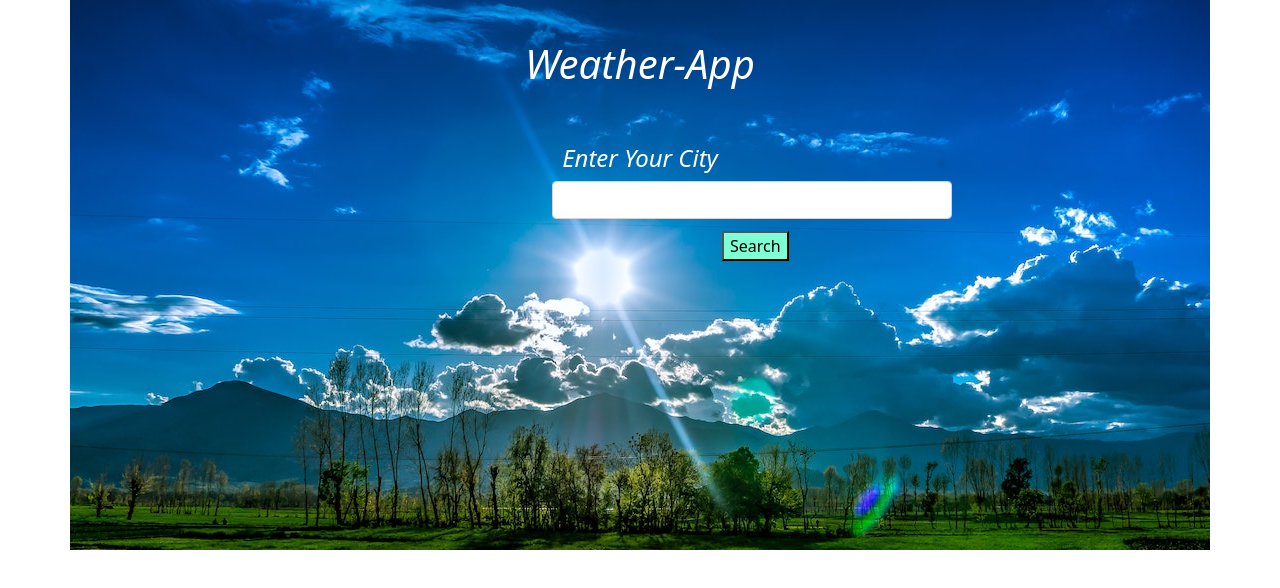
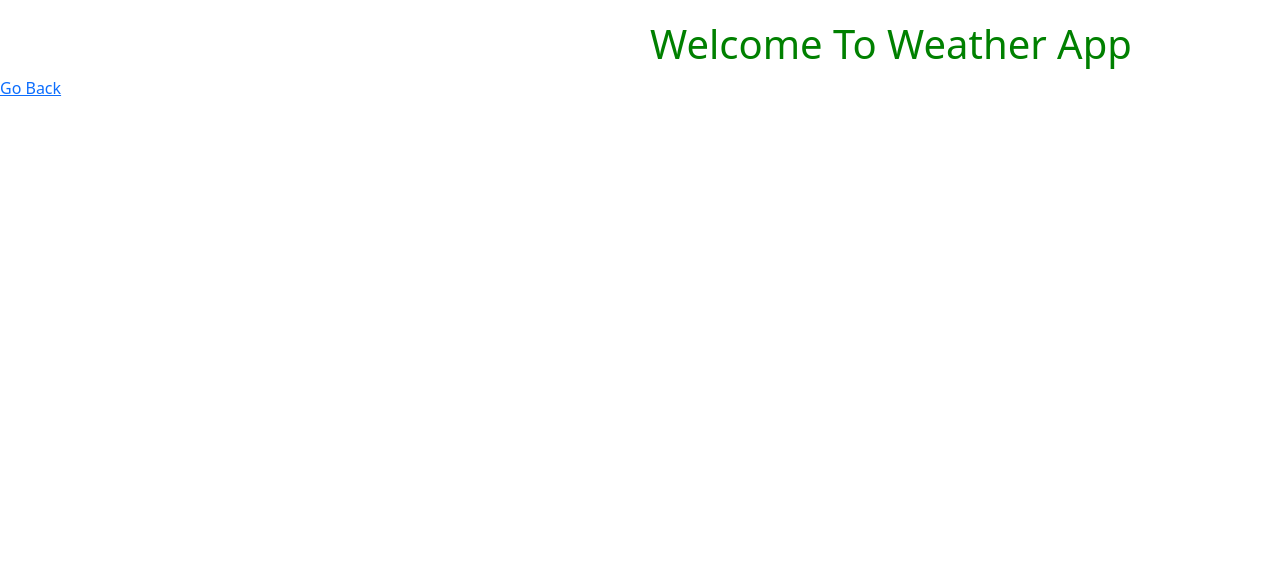
Before and after one commit to hawlader2000/Weather-app, a React (Create React App) app: page /anotherpage in a window 1280 px wide. Shown: the top 588 px of the page. Built offline with nearby package versions, Linux system fonts and the light colour scheme.

Commit message:
adding navigate

```diff
--- /dev/null
+++ b/src/AnotherPage.js
@@ -0,0 +1,14 @@
+import React from "react";
+import styles from "./styles/Button.module.css";
+import { Link } from "react-router-dom";
+const AnotherPage = (props) => {
+  return (
+    <>
+      <h1 id={styles.homeheader1}>Welcome To Weather App</h1>
+
+      <Link to="/">Go Back</Link>
+    </>
+  );
+};
+
+export default AnotherPage;
--- a/src/App.js
+++ b/src/App.js
@@ -1,16 +1,14 @@
 import { BrowserRouter, Routes, Route } from "react-router-dom";
-import Details from "./Details";
 import WeatherApp from "./WeatherApp";
-import Home from "./Home";
+import AnotherPage from "./AnotherPage";
 function App() {
   return (
     <>
       <BrowserRouter>
         <Routes>
-          {/* <Route path="/" element={<Home />} /> */}
-          <Route path="/search" element={<Details />} />
+          <Route path="/anotherpage" element={<AnotherPage />} />
+          <Route path="/" element={<WeatherApp />} />
         </Routes>
-        <WeatherApp />
       </BrowserRouter>
     </>
   );
--- a/src/Details.js
+++ b/src/Details.js
@@ -1,6 +1,7 @@
 import React from "react";
 import styles from "./styles/Button.module.css";
 const Details = (props) => {
+  console.log(props);
   return (
     <>
       {Object.keys(props.users).length > 0 && (
--- a/src/Home.js
+++ /dev/null
@@ -1,7 +0,0 @@
-import React from "react";
-
-const Home = () => {
-  return <h1>Hello</h1>;
-};
-
-export default Home;
--- a/src/WeatherApp.js
+++ b/src/WeatherApp.js
@@ -1,42 +1,40 @@
 import styles from "./styles/Button.module.css";
-// import WeatherDesign from "./WeatherDesign";
-// import { Link } from "react-router-dom";
 import Details from "./Details";
 import Hourinfo from "./Hourinfo";
 import axios from "axios";
 import React, { useEffect, useState } from "react";
+import { useNavigate } from "react-router-dom";
 
 const WeatherApp = () => {
-  const apiKey = "f64b2069f80741a0a7750643222212";
+  const navigate = useNavigate();
   const [users, setUsers] = useState("");
   const [error, setError] = useState(null);
-  const [city, setCity] = useState("");
-  const weatherdata = async (cityName) => {
-    if (!cityName) return;
+  const [search, setSearch] = useState("");
+  const [input, setInput] = useState();
+  useEffect(() => {
+    const weatherdata = async () => {
       try {
         const res = await axios.get(
-        "https://api.weatherapi.com/v1/forecast.json?key=" +
-          apiKey +
-          "&q=" +
-          cityName +
-          "&days=5&aqi=no&alerts=no"
+          `https://api.weatherapi.com/v1/forecast.json?key=f64b2069f80741a0a7750643222212&q=${search}&days=5&aqi=no&alerts=no`
         );
         setUsers(res.data);
       } catch (error) {
         setError(error.messege);
       }
     };
-  useEffect(() => {
-    weatherdata(city);
-  }, [city]);
+    weatherdata();
+  }, [search]);
+
   const handleSubmit = (e) => {
     e.preventDefault();
+    setSearch(input);
+    navigate("./anotherpage");
   };
   console.log(users);
+
   return (
     <>
       <div className="container" id={styles.body}>
-        <h1 className="text-center">Weather-App</h1>
         <div className="pt-5">
           <h4 className="text-center">Enter Your City</h4>
           <form onSubmit={handleSubmit}>
@@ -44,12 +42,11 @@ const WeatherApp = () => {
               type="text"
               className="form-control"
               id={styles.kuddus}
-              name="name"
-              value={city}
-              onChange={(e) => setCity(e.target.value)}
+              name="search"
+              value={input}
+              onChange={(e) => setInput(e.target.value)}
+              required
             />
-            {/* <Link to="/search">
-              {" "} */}
             <button
               className={styles.button}
               id={styles.buttonkagu}
@@ -57,12 +54,11 @@ const WeatherApp = () => {
             >
               Search
             </button>
-            {/* </Link> */}
           </form>
+        </div>
       </div>
       <Details users={users} />
       <Hourinfo users={users} />
-      </div>
     </>
   );
 };
--- a/src/styles/Button.module.css
+++ b/src/styles/Button.module.css
@@ -1,7 +1,7 @@
 #body {
   background-image: url("../images/weather.jpg");
-  height: 550px;
-  padding-top: 40px;
+  height: 200px;
+  padding-top: 15px;
   color: white;
   font-style: italic;
 }
@@ -22,7 +22,7 @@
   border-radius: 2px solid gray;
 }
 #card {
-  margin-top: 300px;
+  margin-top: 40px;
   width: 300px;
   margin-left: 500px;
   padding-top: 10px;
@@ -41,3 +41,8 @@
 #txt {
   margin-top: 10px;
 }
+#homeheader1 {
+  margin-top: 20px;
+  color: Green;
+  margin-left: 650px;
+}
```
Also changed, not shown: 1 other file (tests, documents, lock files or other folders). Lines whose indentation alone changed are shown as unchanged.
